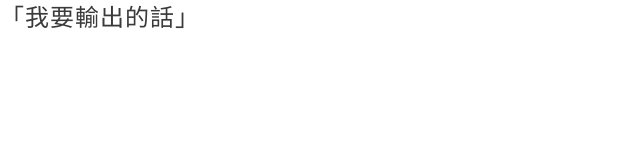
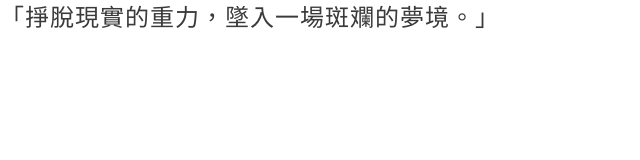
Before and after one commit to 111thkmufc/Fantasy, a plain HTML site: page index.html in a window 1280 px wide. Shown: the whole page, without its empty margins (0-640 px from the left). Drawn offline with Linux system fonts and the light colour scheme; a web font is replaced by a local one.

Commit message:
Update text content in index.html

```diff
--- a/index.html
+++ b/index.html
@@ -58,7 +58,7 @@ body {
 
 <div class="container">
   <div class="text fade-in">
-    「我要輸出的話」
+    「掙脫現實的重力，墜入一場斑斕的夢境。」
   </div>
 </div>
 
```
